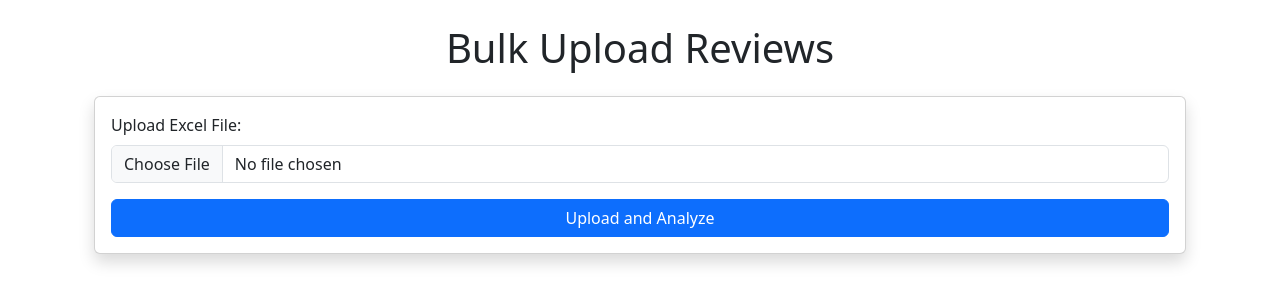
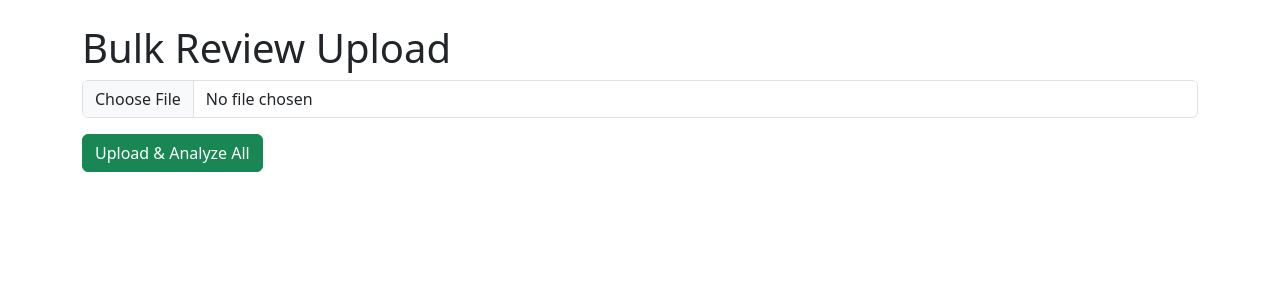
Before and after one commit to Zeshan-Ali/Sementica_FYP_EDU, a Flask app: page /bulk_upload in a window 1280 px wide. Shown: the part 56-360 px from the top of the page. Run offline with Flask 3, Linux system fonts and the light colour scheme; the visitor is signed in with stand-in values (Sample User, id 1); parts of the project's set-up code (start-up, migrations or seed data) failed here and were passed over.

Commit message:
bulk upload and analysis done

```diff
--- a/app/models.py
+++ b/app/models.py
@@ -10,8 +10,6 @@ class User(db.Model, UserMixin):
 class Review(db.Model):
     id = db.Column(db.Integer, primary_key=True)
     text = db.Column(db.String(500), nullable=False)
-    sentiment = db.Column(db.String(20), nullable=False)
+    sentiment = db.Column(db.String(20), nullable=True)
     reply = db.Column(db.String(500), nullable=True)
     user_id = db.Column(db.Integer, db.ForeignKey('user.id'), nullable=False)
-    # In models.py - ensure Review model has reply field
-    reply = db.Column(db.String(500), nullable=True)  # Ensure this exists
--- a/app/routes.py
+++ b/app/routes.py
@@ -1,4 +1,4 @@
-from flask import Blueprint, render_template, request, redirect, url_for, flash, jsonify
+from flask import Blueprint, abort, render_template, request, redirect, url_for, flash, jsonify
 from flask_login import login_user, logout_user, login_required, current_user
 from app import db, login_manager
 from app.models import User, Review
@@ -131,7 +131,6 @@ def analyze():
     return render_template('user_dashboard.html',
                            sentiment=sentiment,
                            reply=reply)
-
 @main.route('/bulk_upload', methods=['GET', 'POST'])
 @login_required
 def bulk_upload():
@@ -157,36 +156,36 @@ def bulk_upload():
                     flash('The file must contain a "review" column!', 'danger')
                     return redirect(request.url)
 
-                sentiment_counts = defaultdict(int)
+                # Store all reviews first (without analysis)
                 reviews = []
                 for review_text in df['review']:
-                    sentiment = analyze_sentiment(review_text)
-                    sentiment_counts[int(sentiment)] += 1
-                    reply = generate_ai_reply(review_text)
-                    review = Review(text=review_text, sentiment=sentiment, reply=reply, user_id=current_user.id)
+                    review = Review(text=review_text,
+                                  sentiment=None,
+                                  reply=None,
+                                  user_id=current_user.id)
                     db.session.add(review)
                     reviews.append(review)
 
                 db.session.commit()
-                flash('Bulk upload successful!', 'success')
 
-                # Get the newly added reviews
-                new_reviews = Review.query.filter_by(user_id=current_user.id)\
-                                       .order_by(Review.id.desc())\
-                                       .limit(len(df))\
-                                       .all()
+                # Check if "analyze_all" parameter was sent
+                if request.form.get('analyze_all') == 'true':
+                    # Analyze all reviews in bulk
+                    for review in reviews:
+                        review.sentiment = analyze_sentiment(review.text)
+                        review.reply = generate_ai_reply(review.text)
+                    db.session.commit()
+                    flash('Bulk upload and analysis completed!', 'success')
+                else:
+                    flash('Reviews uploaded successfully! You can analyze them individually or all at once.', 'success')
 
                 return render_template('bulk_upload.html',
-                                       sentiment_data=dict(sentiment_counts),
-                                       uploaded_reviews=new_reviews)
+                                    uploaded_reviews=reviews,
+                                    analyzed_all=request.form.get('analyze_all') == 'true')
 
             except Exception as e:
                 flash(f'Error processing file: {str(e)}', 'danger')
                 return redirect(request.url)
-
-        else:
-            flash('Invalid file type! Only Excel files are allowed.', 'danger')
-            return redirect(request.url)
 
     return render_template('bulk_upload.html')
 
--- a/app/templates/bulk_upload.html
+++ b/app/templates/bulk_upload.html
@@ -1,191 +1,153 @@
 {% extends 'base.html' %}
 {% block content %}
-<div class="container">
-    <h1 class="text-center mb-4">Bulk Upload Reviews</h1>
-    <div class="card shadow">
-        <div class="card-body">
-            <form method="POST" enctype="multipart/form-data">
+<h1>Bulk Review Upload</h1>
+
+<form method="POST" enctype="multipart/form-data" id="uploadForm">
     <div class="mb-3">
-                    <label for="file" class="form-label">Upload Excel File:</label>
-                    <input class="form-control" type="file" name="file" id="file" accept=".xlsx, .xls" required>
+        <input type="file" class="form-control" name="file" accept=".xlsx,.xls" required>
     </div>
-                <button type="submit" class="btn btn-primary w-100">Upload and Analyze</button>
+    <div class="mb-3">
+        <button type="submit" class="btn btn-success" name="analyze_all" value="true"
+               >
+            Upload & Analyze All
+        </button>
+    </div>
 </form>
-        </div>
+
+{% if uploaded_reviews %}
+<hr>
+<div class="d-flex justify-content-between align-items-center mb-3">
+    <h3>Uploaded Reviews</h3>
+    {% if not analyzed_all %}
+    <button id="analyzeAllBtn" class="btn btn-success">
+        <i class="bi bi-magic"></i> Analyze All Now
+    </button>
+    {% endif %}
 </div>
 
-    <!-- Visualization Section -->
-    {% if sentiment_data %}
-    <div class="mt-5">
-        <h2 class="text-center mb-4">Sentiment Analysis Results</h2>
-        <div class="row">
-            <!-- Pie Chart -->
-            <div class="col-md-6">
-                <div class="card shadow">
+<div class="mt-4">
+    {% for review in uploaded_reviews %}
+    <div class="card mb-3">
         <div class="card-body">
-                        <canvas id="sentimentPieChart"></canvas>
+            <h5 class="card-title">Review #{{ loop.index }}</h5>
+            <p class="card-text">{{ review.text }}</p>
+
+            <div id="review-{{ review.id }}-result">
+                {% if review.sentiment %}
+                <p><strong>Sentiment:</strong>
+                    <span class="badge
+                        {% if review.sentiment == 'positive' %}bg-success
+                        {% elif review.sentiment == 'negative' %}bg-danger
+                        {% else %}bg-warning text-dark{% endif %}">
+                        {{ review.sentiment }}
+                    </span>
+                </p>
+                <div class="alert alert-info">
+                    <strong>AI Reply:</strong>
+                    <p>{{ review.reply }}</p>
+                    <button class="btn btn-sm btn-outline-secondary copy-btn"
+                            data-text="{{ review.reply }}">
+                        <i class="bi bi-clipboard"></i> Copy
+                    </button>
+                </div>
+                {% else %}
+                <button class="btn btn-sm btn-primary analyze-btn"
+                        data-review-id="{{ review.id }}">
+                    Analyze This Review
+                </button>
+                {% endif %}
             </div>
         </div>
     </div>
-            <!-- Bar Chart -->
-            <div class="col-md-6">
-                <div class="card shadow">
-                    <div class="card-body">
-                        <canvas id="sentimentBarChart"></canvas>
-                    </div>
-                </div>
-            </div>
-        </div>
-        <div class="row mt-4">
-            <!-- Line Chart -->
-            <div class="col-md-6">
-                <div class="card shadow">
-                    <div class="card-body">
-                        <canvas id="sentimentLineChart"></canvas>
-                    </div>
-                </div>
-            </div>
-            <!-- Word Cloud -->
-            <div class="col-md-6">
-                <div class="card shadow">
-                    <div class="card-body">
-                        <div id="wordCloud"></div>
-                    </div>
-                </div>
-            </div>
-        </div>
+    {% endfor %}
 </div>
 {% endif %}
+
+<script>
+$(document).ready(function() {
+    // Analyze single review
+    $('.analyze-btn').click(function() {
+        const reviewId = $(this).data('review-id');
+        const btn = $(this);
+
+        btn.html('<span class="spinner-border spinner-border-sm"></span> Analyzing...');
+        btn.prop('disabled', true);
+
+        $.post(`/analyze_review/${reviewId}`, function(data) {
+            $('#review-' + reviewId + '-result').html(`
+                <p><strong>Sentiment:</strong>
+                    <span class="badge ${data.sentiment === 'positive' ? 'bg-success' :
+                                      data.sentiment === 'negative' ? 'bg-danger' : 'bg-warning text-dark'}">
+                        ${data.sentiment}
+                    </span>
+                </p>
+                <div class="alert alert-info">
+                    <strong>AI Reply:</strong>
+                    <p>${data.reply}</p>
+                    <button class="btn btn-sm btn-outline-secondary copy-btn"
+                            data-text="${data.reply}">
+                        <i class="bi bi-clipboard"></i> Copy
+                    </button>
                 </div>
+            `);
+            bindCopyButtons();
+        }).fail(function() {
+            btn.html('Analyze This Review').prop('disabled', false);
+            alert('Error analyzing review');
+        });
+    });
 
-<!-- Chart.js Script -->
-{% if sentiment_data %}
-<script>
-    // Data for charts
-    const sentimentData = {{ sentiment_data | tojson }};
+    // Analyze all reviews
+    $('#analyzeAllBtn').click(function() {
+        const btn = $(this);
+        btn.html('<span class="spinner-border spinner-border-sm"></span> Analyzing All...');
+        btn.prop('disabled', true);
 
-    // Pie Chart
-    const pieCtx = document.getElementById('sentimentPieChart').getContext('2d');
-    new Chart(pieCtx, {
-        type: 'pie',
-        data: {
-            labels: Object.keys(sentimentData),
-            datasets: [{
-                data: Object.values(sentimentData),
-                backgroundColor: ['#4CAF50', '#FFC107', '#F44336'],
-            }]
-        },
-        options: {
-            responsive: true,
-            plugins: {
-                legend: {
-                    position: 'top',
-                },
-                title: {
-                    display: true,
-                    text: 'Sentiment Distribution'
+        // Get all unanalyzed review IDs
+        const reviewIds = [];
+        $('.analyze-btn').each(function() {
+            reviewIds.push($(this).data('review-id'));
+        });
+
+        if (reviewIds.length === 0) {
+            alert('No reviews need analysis');
+            btn.html('Analyze All Now').prop('disabled', false);
+            return;
         }
-            }
+
+        // Start bulk analysis
+        $.post('/bulk_generate_replies', {
+            review_ids: reviewIds
+        }, function(response) {
+            if (response.status === 'started') {
+                // Poll for completion
+                const pollInterval = setInterval(function() {
+                    $.get('/get_reviews?ids=' + reviewIds.join(','), function(data) {
+                        if (data.every(item => item.reply)) {
+                            clearInterval(pollInterval);
+                            location.reload(); // Refresh to show all results
                         }
                     });
-
-    // Bar Chart
-    const barCtx = document.getElementById('sentimentBarChart').getContext('2d');
-    new Chart(barCtx, {
-        type: 'bar',
-        data: {
-            labels: Object.keys(sentimentData),
-            datasets: [{
-                label: 'Number of Reviews',
-                data: Object.values(sentimentData),
-                backgroundColor: ['#4CAF50', '#FFC107', '#F44336'],
-            }]
-        },
-        options: {
-            responsive: true,
-            plugins: {
-                legend: {
-                    display: false,
-                },
-                title: {
-                    display: true,
-                    text: 'Sentiment Analysis'
+                }, 2000);
             }
-            },
-            scales: {
-                y: {
-                    beginAtZero: true
-                }
-            }
-        }
+        }).fail(function() {
+            btn.html('Analyze All Now').prop('disabled', false);
+            alert('Error starting bulk analysis');
+        });
     });
 
-    // Line Chart
-    const lineCtx = document.getElementById('sentimentLineChart').getContext('2d');
-    new Chart(lineCtx, {
-        type: 'line',
-        data: {
-            labels: Object.keys(sentimentData),
-            datasets: [{
-                label: 'Sentiment Trend',
-                data: Object.values(sentimentData),
-                borderColor: '#4CAF50',
-                fill: false,
-            }]
-        },
-        options: {
-            responsive: true,
-            plugins: {
-                title: {
-                    display: true,
-                    text: 'Sentiment Trend Over Time'
+    // Copy button functionality
+    function bindCopyButtons() {
+        $('.copy-btn').click(function() {
+            const text = $(this).data('text');
+            navigator.clipboard.writeText(text).then(() => {
+                const originalHtml = $(this).html();
+                $(this).html('<i class="bi bi-check"></i> Copied!');
+                setTimeout(() => $(this).html(originalHtml), 2000);
+            });
+        });
     }
-            },
-            scales: {
-                y: {
-                    beginAtZero: true
-                }
-            }
-        }
+    bindCopyButtons();
 });
-
-    // Word Cloud (using D3.js)
-    const words = [
-        { text: "love", size: 30 },
-        { text: "great", size: 25 },
-        { text: "bad", size: 20 },
-        { text: "excellent", size: 15 },
-        { text: "poor", size: 10 },
-    ];
-
-    const wordCloud = d3.select("#wordCloud")
-        .append("svg")
-        .attr("width", 500)
-        .attr("height", 300)
-        .append("g")
-        .attr("transform", "translate(250, 150)");
-
-    const cloud = d3.layout.cloud()
-        .size([500, 300])
-        .words(words)
-        .padding(5)
-        .rotate(() => (Math.random() - 0.5) * 60)
-        .fontSize(d => d.size)
-        .on("end", draw);
-
-    cloud.start();
-
-    function draw(words) {
-        wordCloud.selectAll("text")
-            .data(words)
-            .enter()
-            .append("text")
-            .style("font-size", d => `${d.size}px`)
-            .style("fill", "#4CAF50")
-            .attr("text-anchor", "middle")
-            .attr("transform", d => `translate(${d.x}, ${d.y})rotate(${d.rotate})`)
-            .text(d => d.text);
-    }
 </script>
-{% endif %}
 {% endblock %}
```
Also changed, not shown: instance/sentiment.db, 1 other file. Lines whose indentation alone changed are shown as unchanged.
